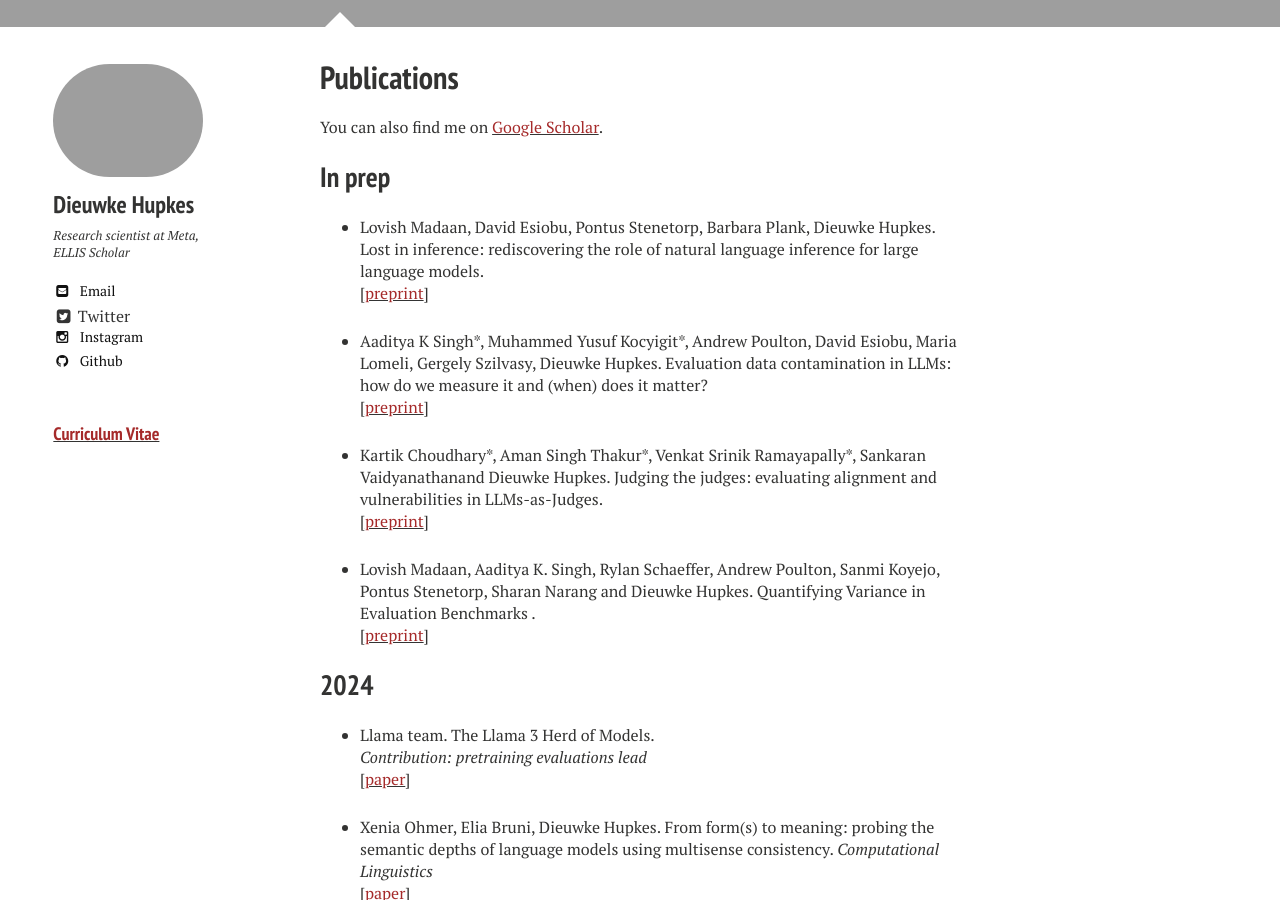
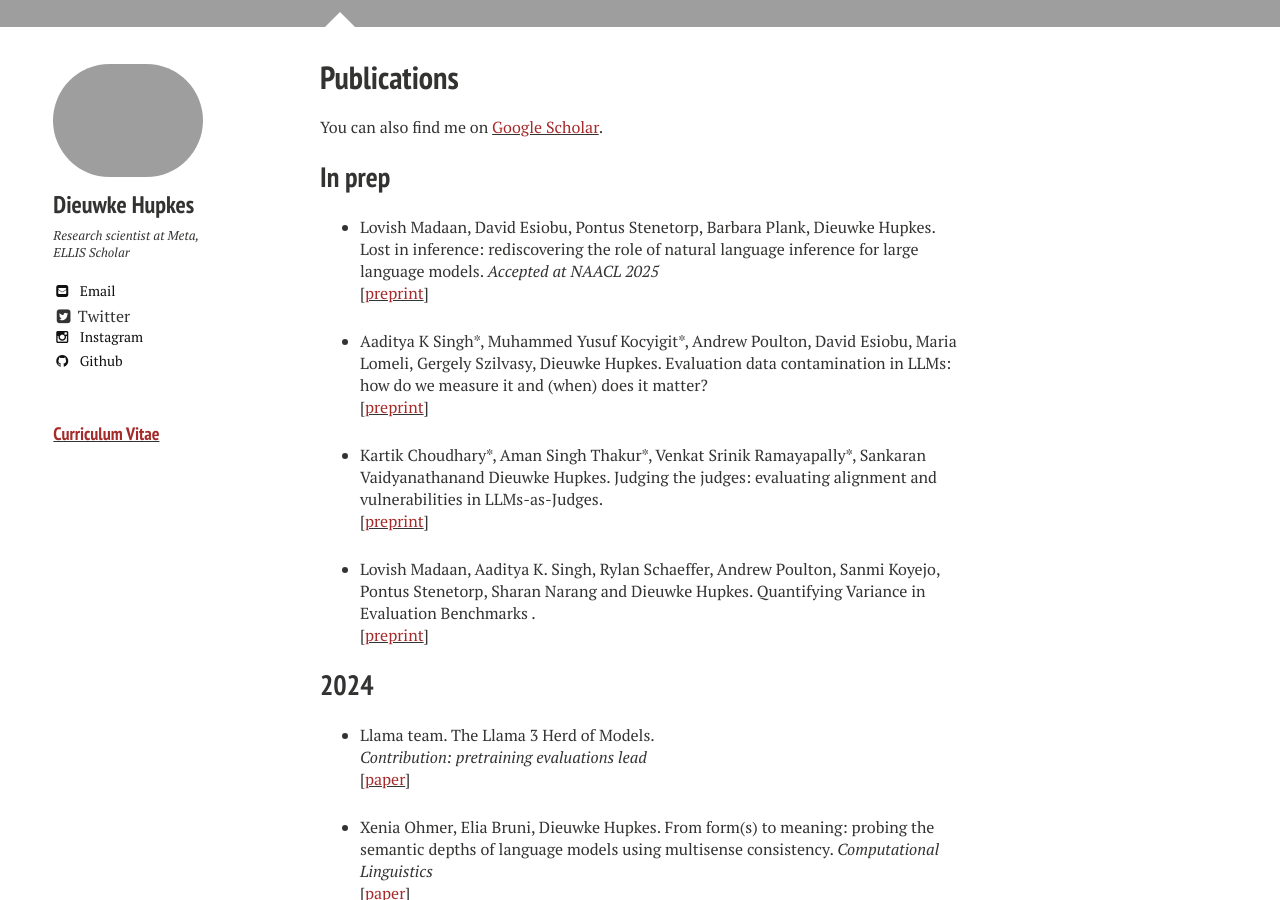
Before and after one commit to dieuwkehupkes/dieuwkehupkes.github.io, a Jekyll site: the page built from publications.md, in a window 1280 px wide and 900 px high, scrolled down 1017 px. Built offline with Jekyll 4.4.1, drawn with Linux system fonts in a browser that asks for light colours; nearby versions of some CDN libraries.

Commit message:
Add NAACL acceptance NLI paper

```diff
--- a/publications.md
+++ b/publications.md
@@ -14,7 +14,7 @@ You can also find me on <a href="https://scholar.google.com/citations?user=tAtSM
 
 ## In prep
 
-* Lovish Madaan, David Esiobu, Pontus Stenetorp, Barbara Plank, Dieuwke Hupkes. Lost in inference: rediscovering the role of natural language inference for large language models. \\
+* Lovish Madaan, David Esiobu, Pontus Stenetorp, Barbara Plank, Dieuwke Hupkes. Lost in inference: rediscovering the role of natural language inference for large language models. *Accepted at NAACL 2025*\\
 \[[<font color="brown">preprint</font>](https://arxiv.org/abs/2411.14103){:target="blank"}\]
 
 * Aaditya K Singh\*, Muhammed Yusuf Kocyigit\*, Andrew Poulton, David Esiobu, Maria Lomeli, Gergely Szilvasy, Dieuwke Hupkes. Evaluation data contamination in LLMs: how do we measure it and (when) does it matter? \\
```
